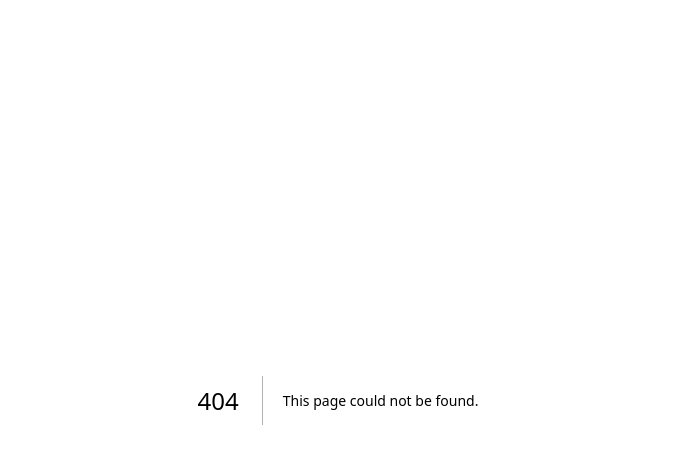
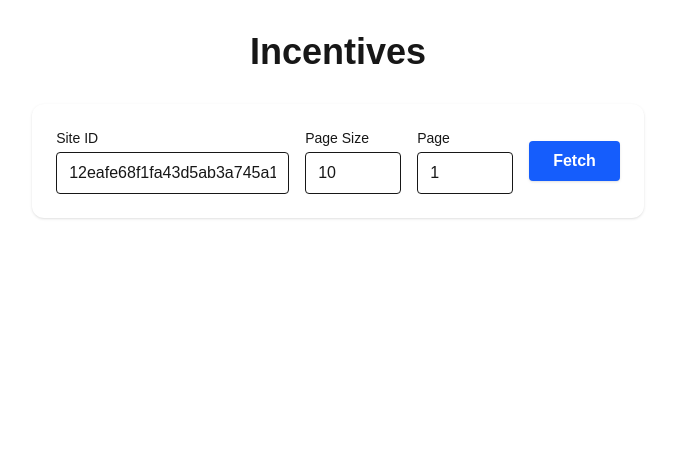
Before and after one commit to rehanqasimk/linksorbit, a Next.js app: page /incentives in a window 1280 px wide. Before the commit this address had no page. Shown: the top 464 px of the page, without its empty margins (302-977 px from the left). Built offline with nearby package versions, Linux system fonts and the light colour scheme.

Commit message:
incentives api added

```diff
--- /dev/null
+++ b/app/api/incentives/route.ts
@@ -0,0 +1,51 @@
+import { NextResponse } from 'next/server';
+
+export async function GET(req: Request) {
+  try {
+    const { searchParams } = new URL(req.url);
+    const siteId = searchParams.get('site_id') || '12eafe68f1fa43d5ab3a745a173a7837';
+    const pageSize = searchParams.get('page_size') || '10';
+    const page = searchParams.get('page') || '1';
+    const format = 'json';
+
+    const apiKey = process.env.API_KEY;
+    const apiSecret = process.env.API_SECRET;
+
+    if (!apiKey || !apiSecret) {
+      return NextResponse.json(
+        { error: 'API key/secret missing' },
+        { status: 500 }
+      );
+    }
+
+    const url = new URL('https://api.yieldkit.com/v1/incentive');
+    url.searchParams.append('api_key', apiKey);
+    url.searchParams.append('api_secret', apiSecret);
+    url.searchParams.append('site_id', siteId);
+    url.searchParams.append('page_size', pageSize);
+    url.searchParams.append('page', page);
+    url.searchParams.append('format', format);
+
+    const res = await fetch(url.toString(), {
+      headers: {
+        accept: 'application/json',
+      },
+    });
+
+    if (!res.ok) {
+      return NextResponse.json(
+        { error: 'Failed to fetch from YieldKit API' },
+        { status: res.status }
+      );
+    }
+
+    const data = await res.json();
+    return NextResponse.json(data);
+  } catch (err: any) {
+    console.error('Error in incentives API:', err);
+    return NextResponse.json(
+      { error: err.message || 'Internal Server Error' },
+      { status: 500 }
+    );
+  }
+}
--- /dev/null
+++ b/app/incentives/Incentives.tsx
@@ -0,0 +1,199 @@
+"use client";
+import React, { useState } from 'react';
+
+interface Incentive {
+  id: string;
+  advertiserId: string;
+  advertiser: string;
+  advertiserDomain: string;
+  image: string;
+  countries: string[];
+  categories: string[];
+  description?: string;
+  name: string;
+  code: string;
+  validFrom: string;
+  validTo: string;
+  trackingLink: string;
+}
+
+interface IncentivesResponse {
+  total: number;
+  size: number;
+  page: number;
+  incentives: Incentive[];
+}
+
+const Incentives: React.FC = () => {
+  const [siteId, setSiteId] = useState('12eafe68f1fa43d5ab3a745a173a7837');
+  const [pageSize, setPageSize] = useState(10);
+  const [page, setPage] = useState(1);
+  const [data, setData] = useState<IncentivesResponse | null>(null);
+  const [loading, setLoading] = useState(false);
+  const [error, setError] = useState('');
+
+  const fetchIncentives = async (e?: React.FormEvent) => {
+    e?.preventDefault();
+    setLoading(true);
+    setError('');
+    try {
+      const res = await fetch(
+        `/api/incentives?site_id=${siteId}&page_size=${pageSize}&page=${page}`
+      );
+      if (!res.ok) throw new Error('Failed to fetch incentives');
+      const json = await res.json();
+      setData(json);
+    } catch (err: any) {
+      setError(err.message);
+    } finally {
+      setLoading(false);
+    }
+  };
+
+  const formatDate = (date: string) => {
+    return new Date(date).toLocaleDateString();
+  };
+
+  return (
+    <div className="min-h-screen bg-[var(--background)] text-[var(--foreground)] px-4 py-8">
+      <div className="max-w-6xl mx-auto">
+        <h1 className="text-4xl font-bold mb-8 text-center">Incentives</h1>
+
+        <form onSubmit={fetchIncentives} className="flex flex-wrap gap-4 justify-center mb-8">
+          <div className="flex flex-wrap gap-4 items-center bg-white dark:bg-neutral-900 p-6 rounded-xl shadow">
+            <div>
+              <label className="block text-sm font-medium mb-1">Site ID</label>
+              <input
+                type="text"
+                value={siteId}
+                onChange={(e) => setSiteId(e.target.value)}
+                className="border rounded px-3 py-2 focus:outline-none focus:ring"
+              />
+            </div>
+            <div>
+              <label className="block text-sm font-medium mb-1">Page Size</label>
+              <input
+                type="number"
+                value={pageSize}
+                onChange={(e) => setPageSize(Number(e.target.value))}
+                className="border rounded px-3 py-2 focus:outline-none focus:ring w-24"
+              />
+            </div>
+            <div>
+              <label className="block text-sm font-medium mb-1">Page</label>
+              <input
+                type="number"
+                value={page}
+                onChange={(e) => setPage(Number(e.target.value))}
+                className="border rounded px-3 py-2 focus:outline-none focus:ring w-24"
+              />
+            </div>
+            <div className="flex items-end">
+              <button
+                type="submit"
+                disabled={loading}
+                className="bg-blue-600 text-white px-6 py-2 rounded font-semibold shadow hover:bg-blue-700 transition disabled:opacity-50"
+              >
+                {loading ? 'Loading...' : 'Fetch'}
+              </button>
+            </div>
+          </div>
+        </form>
+
+        {error && <div className="text-red-500 text-center mb-4">{error}</div>}
+
+        {data && (
+          <div>
+            <div className="flex flex-wrap gap-4 justify-center mb-6">
+              <div className="bg-blue-50 dark:bg-neutral-800 rounded-lg px-4 py-2 text-lg font-medium">
+                Total: {data.total}
+              </div>
+              <div className="bg-blue-50 dark:bg-neutral-800 rounded-lg px-4 py-2 text-lg font-medium">
+                Page: {data.page}
+              </div>
+              <div className="bg-blue-50 dark:bg-neutral-800 rounded-lg px-4 py-2 text-lg font-medium">
+                Size: {data.size}
+              </div>
+            </div>
+
+            <div className="grid grid-cols-1 md:grid-cols-2 lg:grid-cols-3 gap-6">
+              {data.incentives.map((incentive) => (
+                <div
+                  key={incentive.id}
+                  className="bg-white dark:bg-neutral-900 rounded-xl shadow-lg p-6 flex flex-col gap-4 border border-neutral-200 dark:border-neutral-800"
+                >
+                  <div className="flex items-center gap-4">
+                    <img
+                      src={incentive.image}
+                      alt={incentive.advertiser}
+                      className="w-16 h-16 object-contain rounded bg-neutral-100 dark:bg-neutral-800"
+                    />
+                    <div>
+                      <h2 className="font-bold text-lg">{incentive.advertiser}</h2>
+                      <a
+                        href={`https://${incentive.advertiserDomain}`}
+                        target="_blank"
+                        rel="noopener noreferrer"
+                        className="text-sm text-blue-600 dark:text-blue-400 hover:underline"
+                      >
+                        {incentive.advertiserDomain}
+                      </a>
+                    </div>
+                  </div>
+
+                  {incentive.description && (
+                    <p className="text-sm text-gray-600 dark:text-gray-400">
+                      {incentive.description}
+                    </p>
+                  )}
+
+                  <div className="flex flex-wrap gap-2">
+                    {incentive.countries.map((country) => (
+                      <span
+                        key={country}
+                        className="px-2 py-1 text-xs font-medium bg-gray-100 dark:bg-gray-800 rounded"
+                      >
+                        {country}
+                      </span>
+                    ))}
+                  </div>
+
+                  {incentive.code && (
+                    <div className="flex items-center gap-2">
+                      <span className="text-sm font-medium">Code:</span>
+                      <code className="px-2 py-1 bg-blue-50 dark:bg-blue-900 text-blue-600 dark:text-blue-300 rounded font-mono">
+                        {incentive.code}
+                      </code>
+                    </div>
+                  )}
+
+                  <div className="flex flex-col gap-1 text-sm">
+                    <div className="flex justify-between">
+                      <span className="text-gray-600 dark:text-gray-400">Valid From:</span>
+                      <span>{formatDate(incentive.validFrom)}</span>
+                    </div>
+                    <div className="flex justify-between">
+                      <span className="text-gray-600 dark:text-gray-400">Valid To:</span>
+                      <span>{formatDate(incentive.validTo)}</span>
+                    </div>
+                  </div>
+
+                  <a
+                    href={incentive.trackingLink}
+                    target="_blank"
+                    rel="noopener noreferrer"
+                    className="mt-2 block text-center bg-green-600 hover:bg-green-700 text-white py-2 rounded-lg transition"
+                  >
+                    Get Deal
+                  </a>
+                </div>
+              ))}
+            </div>
+          </div>
+        )}
+      </div>
+    </div>
+  );
+};
+
+export default Incentives;
--- /dev/null
+++ b/app/incentives/page.tsx
@@ -0,0 +1,5 @@
+import Incentives from './Incentives';
+
+export default function IncentivesPage() {
+  return <Incentives />;
+}
```
